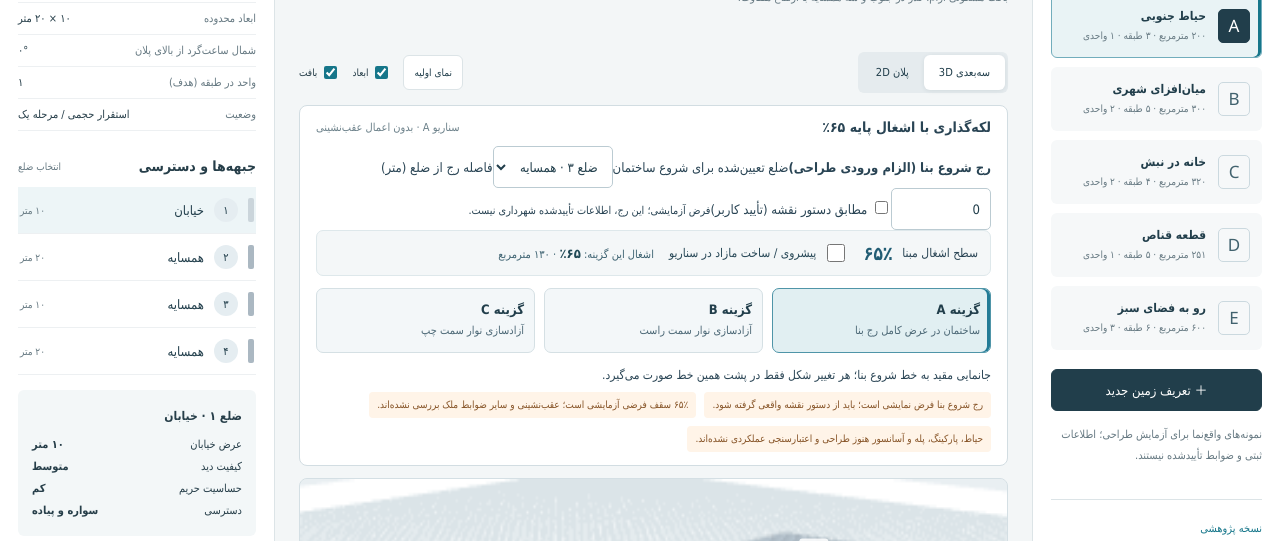
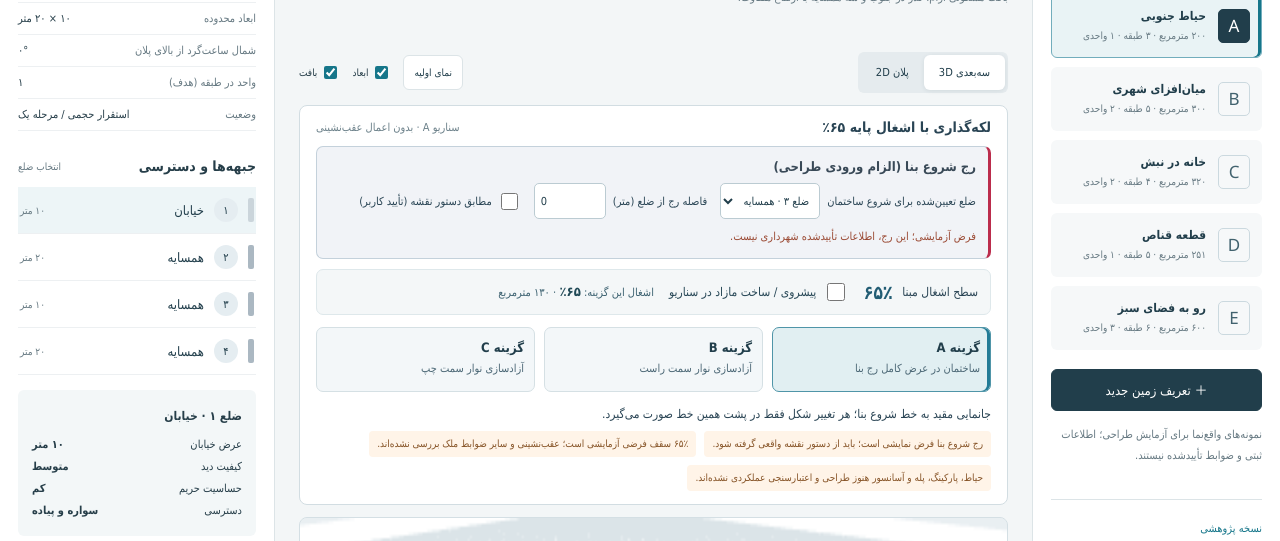
Before and after one commit to MaxLightner/Builder_builder-, a website: page index.html in a window 1280 px wide. Shown: the part 259-800 px from the top of the page. Drawn offline with Linux system fonts and the light colour scheme.

Commit message:
Style start-of-construction line inputs and unverified-source warning

```diff
--- a/stage1.css
+++ b/stage1.css
@@ -20,3 +20,10 @@
 .coverage-extra input{width:66px;min-height:34px;padding:5px 8px;direction:ltr;text-align:center}
 .coverage-total{font-size:11px;color:#3d6271}.coverage-total b{font-size:13px;color:#204956}.coverage-total em{font-style:normal;color:#a04726;font-weight:600}
 @media(max-width:700px){.coverage-controls{padding:9px;gap:7px 10px}.coverage-total{flex-basis:100%}.coverage-extra{font-size:11px}}
+
+.municipal-line{display:flex;align-items:center;gap:9px 13px;flex-wrap:wrap;padding:12px;background:#f1f3f7;border:1px solid #c4d1db;border-right:3px solid #bb2c4c;border-radius:7px;margin-bottom:10px}
+.municipal-line>strong{flex-basis:100%;font-size:13px;color:#394957}.municipal-line label{display:flex;align-items:center;gap:7px;white-space:normal;font-size:11px}
+.municipal-line select{max-width:185px;min-height:36px;padding:4px 6px}.municipal-line input[type=number]{width:72px;min-height:36px;padding:4px 6px;direction:ltr}
+.municipal-line .line-verified{gap:5px;cursor:pointer}.municipal-line input[type=checkbox]{accent-color:#bb2c4c;width:17px;height:17px}
+.municipal-line>small{flex-basis:100%;font-size:11px;color:#9b4a34;line-height:1.6}
+.stage-error{padding:12px;color:#9b4a34;font-size:12px;line-height:1.8}
```
